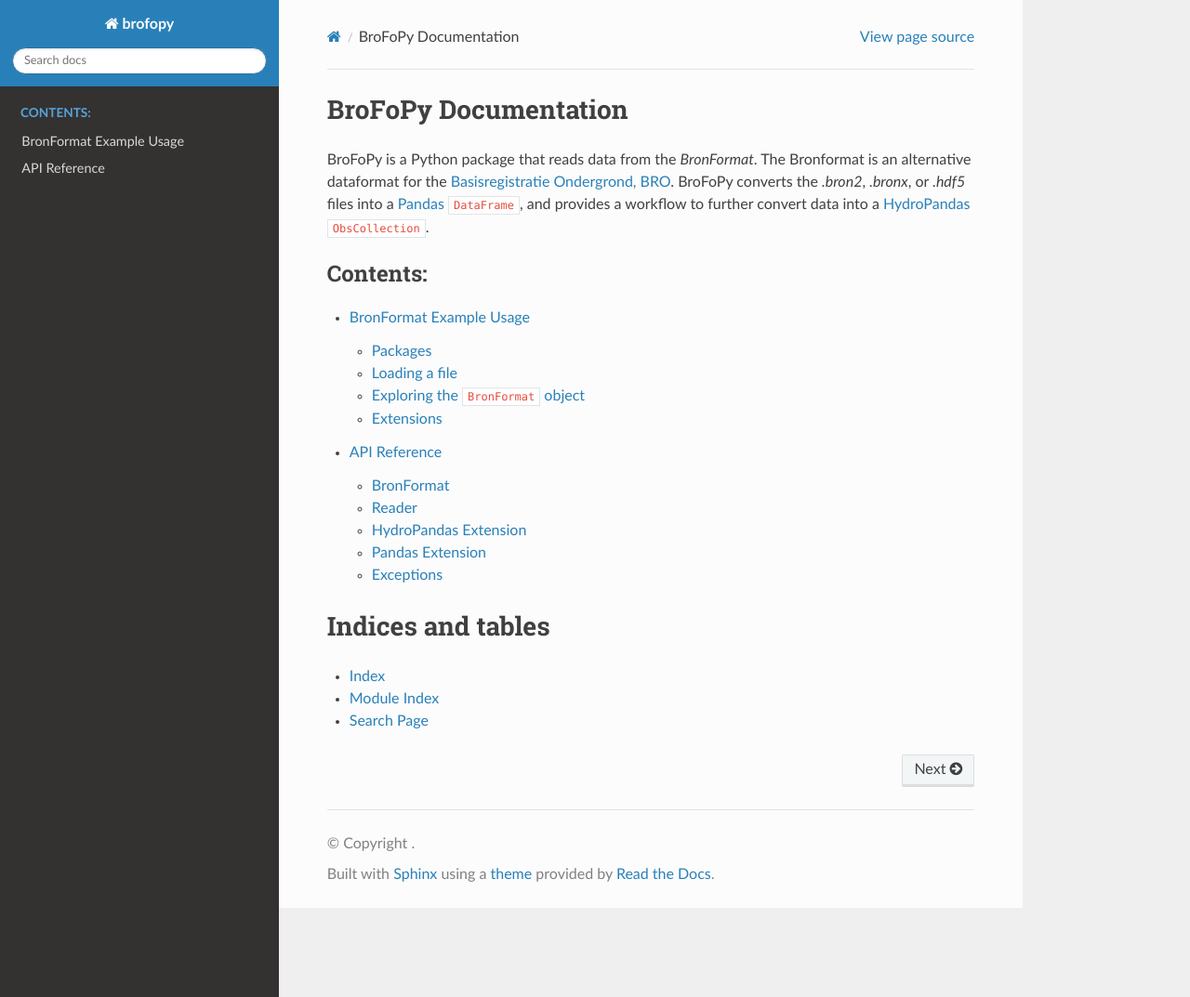
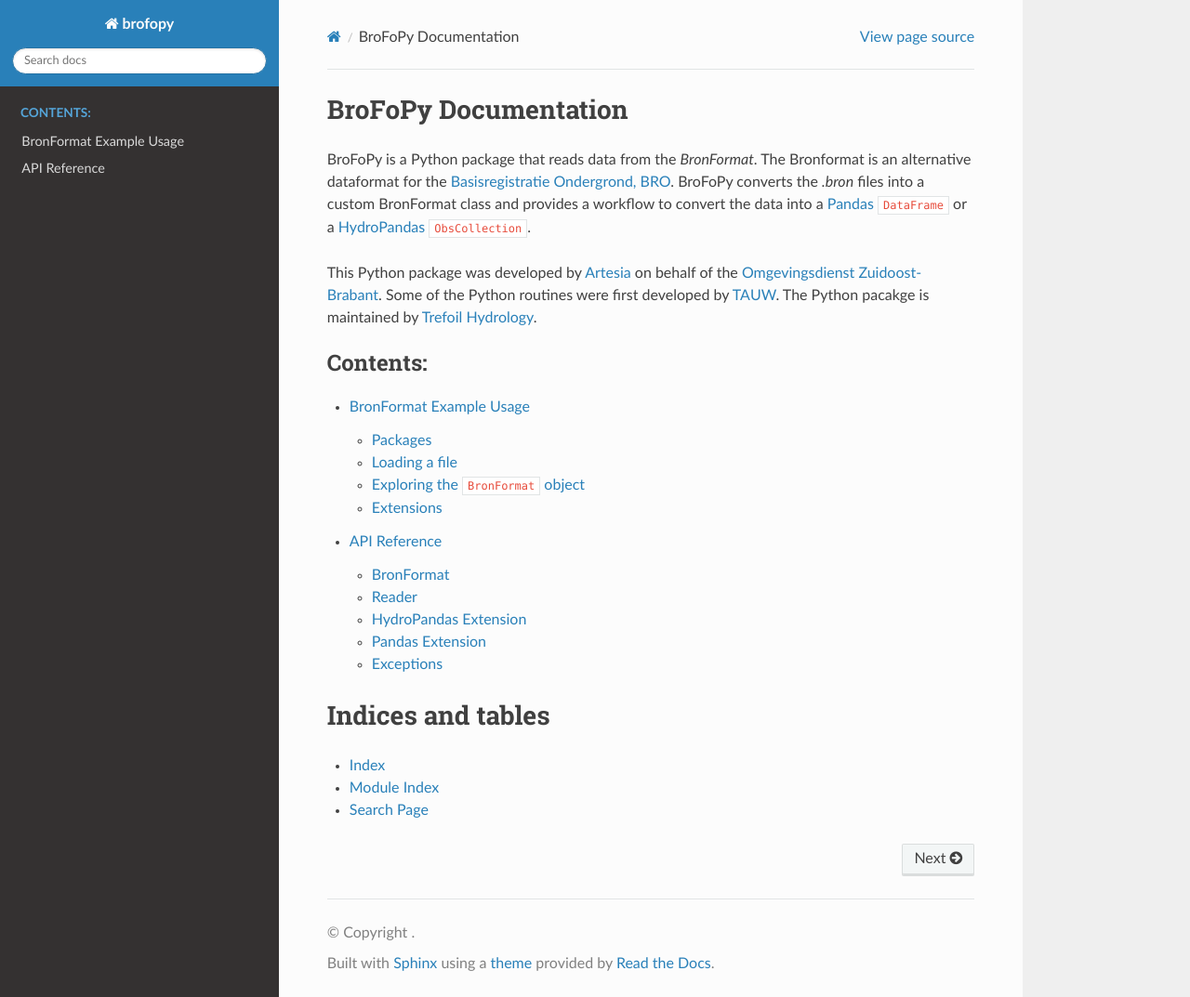
Before and after one commit to QC-Protocol/brofopy, a Sphinx documentation site: the page built from docs/source/index.md, in a window 1280 px wide and 1073 px high. Shown: the whole window at 93% size. Built offline with Sphinx 7.4.7 and the Read the Docs theme 3.1.0, drawn with Linux system fonts in a browser that asks for light colours.

Commit message:
add to docs page as well

````diff
--- a/docs/source/index.md
+++ b/docs/source/index.md
@@ -1,9 +1,15 @@
 # BroFoPy Documentation
 
-BroFoPy is a Python package that reads data from the *BronFormat*. The Bronformat is an alternative dataformat
-for the [Basisregistratie Ondergrond, BRO](https://basisregistratieondergrond.nl/). BroFoPy converts the *.bron2*, *.bronx*, or *.hdf5*
-files into a [Pandas](https://github.com/pandas-dev/pandas) `DataFrame`, and provides a workflow to further convert
-data into a [HydroPandas](https://github.com/ArtesiaWater/hydropandas) `ObsCollection`.
+BroFoPy is a Python package that reads data from the *BronFormat*. The Bronformat is an alternative
+dataformat for the [Basisregistratie Ondergrond, BRO](https://basisregistratieondergrond.nl/).
+BroFoPy converts the *.bron* files into a custom BronFormat class and provides a workflow to
+convert the data into a [Pandas](https://github.com/pandas-dev/pandas) `DataFrame` or a
+[HydroPandas](https://github.com/ArtesiaWater/hydropandas) `ObsCollection`.
+
+This Python package was developed by [Artesia](https://artesia-water.nl) on behalf of the
+[Omgevingsdienst Zuidoost-Brabant](https://odzob.nl/). Some of the Python routines were first
+developed by [TAUW](https://github.com/QC-Protocol/BronDatamodel). The Python pacakge is
+maintained by [Trefoil Hydrology](mailto:jos.von.asmuth@3hydro.nl).
 
 ```{toctree}
 :maxdepth: 2
````
